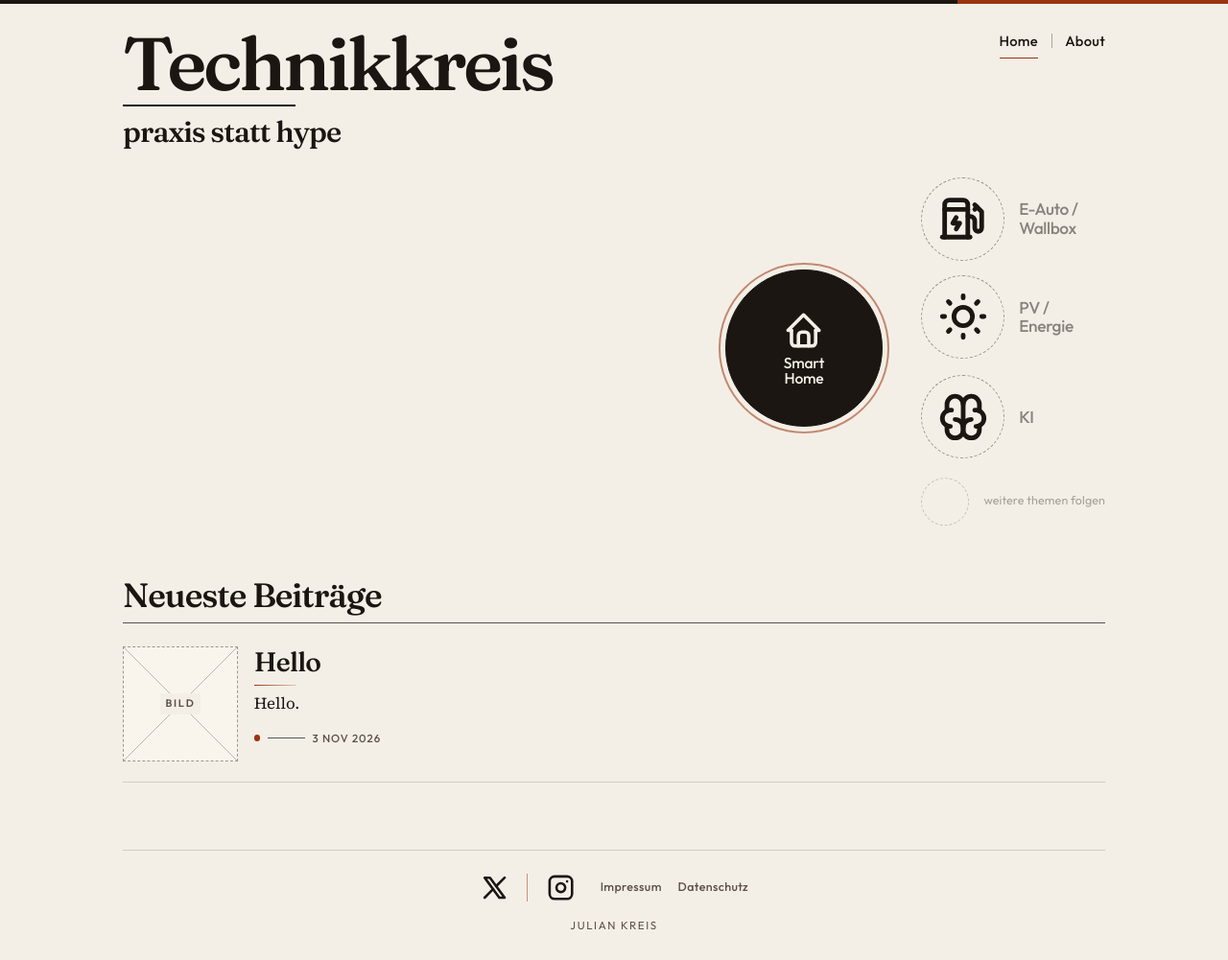
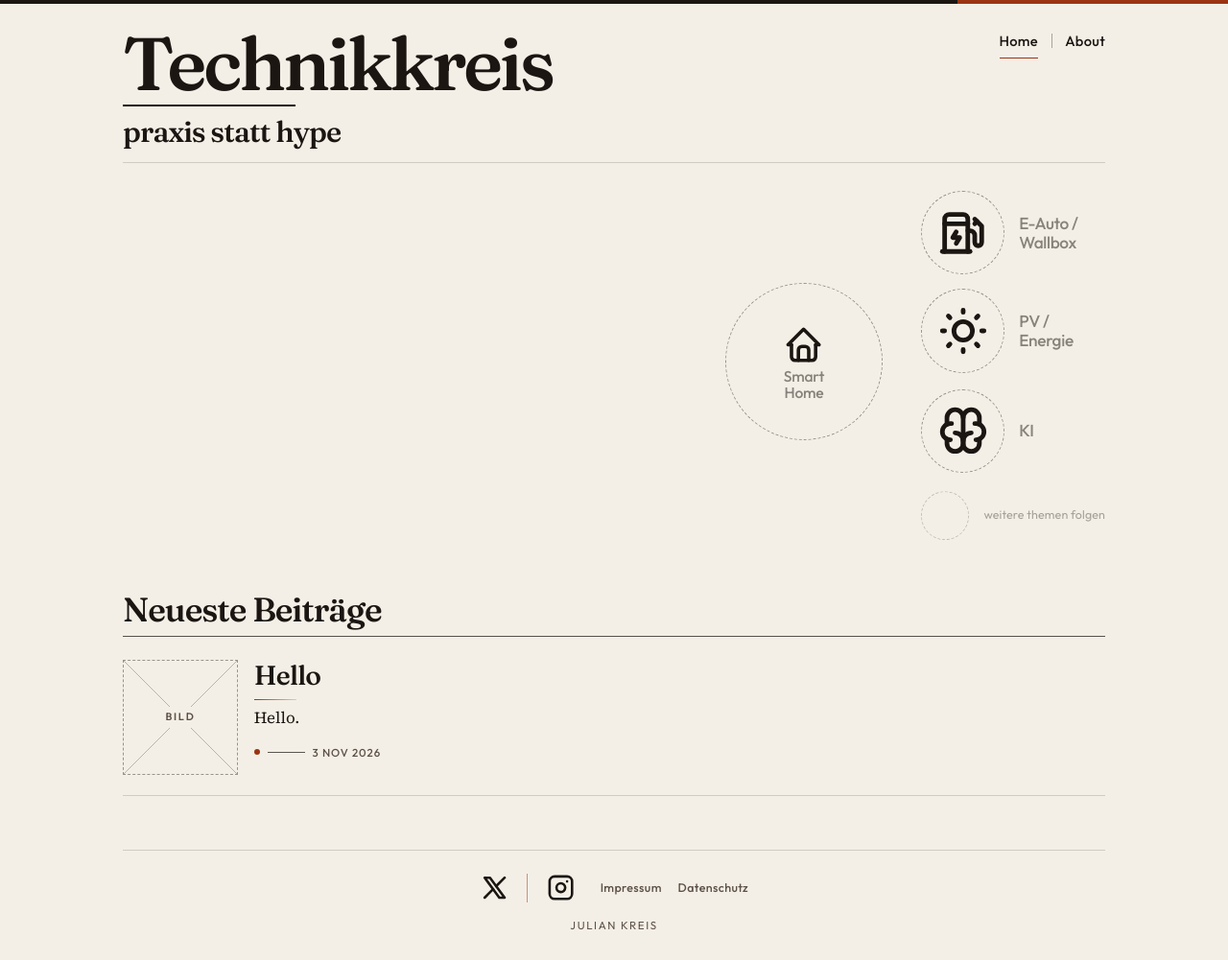
Before and after one commit to cirqly11/blog, a Jekyll site: the page built from index.html, in a window 1280 px wide and 1001 px high. Shown: the whole window at 96% size. Built offline with Jekyll 4.4.1, drawn with Linux system fonts in a browser that asks for light colours.

Commit message:
Pin the header and restore topic selection (#9)
Stick the top bar on every page, clip post art under its lines, and
make each topic bubble a toggle that fills only while it is selected.

Co-authored-by: Cursor Agent <cursoragent@cursor.com>
Co-authored-by: cirqly11 <cirqly11@users.noreply.github.com>

```diff
--- a/_includes/topic.html
+++ b/_includes/topic.html
@@ -19,11 +19,7 @@
 {%- else -%}
   {%- assign variant = "topic-side" -%}
 {%- endif -%}
-{%- if active -%}
-<button type="button" class="topic {{ variant }} is-active" data-topic="{{ topic.id }}" data-label="{{ topic.name | escape }}" aria-pressed="false" aria-controls="beitraege" style="--bob: {{ topic.bob }}; --bob-delay: {{ topic.delay }}">
-{%- else -%}
-<div class="topic {{ variant }} is-idle" style="--bob: {{ topic.bob }}; --bob-delay: {{ topic.delay }}">
-{%- endif -%}
+<button type="button" class="topic {{ variant }} {% if active %}is-active{% else %}is-idle{% endif %}" data-topic="{{ topic.id }}" data-label="{{ topic.name | escape }}" aria-pressed="false" aria-controls="beitraege" style="--bob: {{ topic.bob }}; --bob-delay: {{ topic.delay }}">
   {%- if topic.placement == "featured" -%}
   <span class="bubble">
     <span class="topic-icon" aria-hidden="true">
@@ -51,10 +47,5 @@
     {%- for line in topic.lines -%}{{ line }}{%- unless forloop.last -%}<br>{%- endunless -%}{%- endfor -%}
   </span>
   {%- endif -%}
-  {%- if active -%}
-  <span class="sr-only">, mit Beiträgen</span>
-  </button>
-  {%- else -%}
-  <span class="sr-only">, noch ohne Beiträge</span>
-</div>
-  {%- endif -%}
+  <span class="sr-only">{% if active %}, mit Beiträgen{% else %}, noch ohne Beiträge{% endif %}</span>
+</button>
--- a/assets/css/style.css
+++ b/assets/css/style.css
@@ -110,7 +110,7 @@ body {
 .site-header {
   position: sticky;
   top: 4px;
-  z-index: 4;
+  z-index: 5;
   display: flex;
   align-items: center;
   justify-content: space-between;
@@ -118,21 +118,13 @@ body {
   min-height: var(--header);
   padding: 1.15rem 0 0.85rem;
   background: var(--paper);
-  background: color-mix(in srgb, var(--paper) 88%, transparent);
-  backdrop-filter: blur(14px);
   border-bottom: 1px solid var(--line);
 }
 
 .page-home .site-header {
-  position: relative;
-  top: auto;
   align-items: flex-start;
   min-height: 0;
   padding-top: 1.7rem;
-  padding-bottom: 0;
-  border-bottom: 0;
-  background: transparent;
-  backdrop-filter: none;
 }
 
 .wordmark {
@@ -203,6 +195,8 @@ nav a[aria-current="page"] .nav-line {
 }
 
 main {
+  position: relative;
+  z-index: 0;
   flex: 1;
   padding: 2.75rem 0 3.5rem;
 }
@@ -257,7 +251,7 @@ button.topic {
 }
 
 .topic.is-idle {
-  cursor: default;
+  cursor: pointer;
 }
 
 .topic-side,
@@ -352,60 +346,39 @@ button.topic {
   color: rgba(27, 22, 18, 0.5);
 }
 
-.topic.is-active .bubble {
-  border-style: solid;
-  border-color: var(--ink);
-  color: var(--ink);
-}
-
-.topic.is-active:hover .bubble,
-.topic.is-active:focus-visible .bubble,
-.topic.is-selected .bubble,
-.topic-featured .bubble {
+.topic:hover .bubble,
+.topic:focus-visible .bubble,
+.topic.is-selected .bubble {
   background: var(--ink);
   color: var(--paper);
   border-style: solid;
   border-color: var(--ink);
   box-shadow:
     0 0 0 5px var(--paper),
-    0 0 0 7px rgba(154, 52, 18, 0.55);
+    0 0 0 7px rgba(154, 52, 18, 0.45);
 }
 
-.topic.topic-featured .bubble {
-  color: var(--paper);
-  border-style: solid;
-  border-color: var(--ink);
-}
-
-.topic.topic-featured .topic-label {
+.topic:hover .bubble .topic-label,
+.topic:focus-visible .bubble .topic-label,
+.topic.is-selected .bubble .topic-label {
   color: var(--paper);
 }
 
-.topic.is-selected .topic-label,
-.topic.is-active:hover .bubble .topic-label,
-.topic.is-active:focus-visible .bubble .topic-label {
-  color: var(--paper);
-}
-
-.constellation.is-choosing .topic-featured:not(.is-selected) .bubble {
-  background: transparent;
-  color: var(--ink);
-  box-shadow: none;
-}
-
-.constellation.is-choosing .topic-featured.is-active:not(.is-selected) .bubble {
-  border-style: solid;
-  border-color: var(--ink);
-}
-
-.constellation.is-choosing .topic-featured.is-idle:not(.is-selected) .bubble {
-  border-style: dashed;
-  border-color: var(--idle);
-  color: rgba(27, 22, 18, 0.45);
-}
-
-.constellation.is-choosing .topic-featured.is-idle:not(.is-selected) .topic-label {
-  color: rgba(27, 22, 18, 0.5);
+.topic.is-selected .bubble::after {
+  inset: -13px;
+  border: 0;
+  opacity: 1;
+  background: conic-gradient(
+    from 0deg,
+    transparent 0 60%,
+    rgba(255, 250, 244, 0.2) 70%,
+    rgba(255, 248, 236, 0.95) 78%,
+    rgba(154, 52, 18, 0.72) 86%,
+    transparent 96%
+  );
+  mask: radial-gradient(farthest-side, transparent calc(100% - 3px), #000 calc(100% - 1.5px));
+  -webkit-mask: radial-gradient(farthest-side, transparent calc(100% - 3px), #000 calc(100% - 1.5px));
+  animation: shine-spin 4.8s linear infinite;
 }
 
 .topics-soon {
@@ -448,7 +421,14 @@ button.topic {
   background: rgba(27, 22, 18, 0.72);
 }
 
-.latest-empty {
+.latest-head {
+  position: relative;
+  z-index: 1;
+  background: var(--paper);
+}
+
+.latest-empty,
+.latest-none {
   margin: 1rem 0 0;
   color: var(--muted);
   font-family: var(--sans);
@@ -456,12 +436,20 @@ button.topic {
 }
 
 .post-grid {
+  position: relative;
+  z-index: 0;
   list-style: none;
   margin: 0.35rem 0 0;
   padding: 0;
   display: grid;
   grid-template-columns: 1fr 1fr;
   border-bottom: 1px solid var(--line);
+}
+
+.post-card {
+  position: relative;
+  z-index: 0;
+  background: var(--paper);
 }
 
 .post-grid:not(.is-filtered) .post-card.is-later {
@@ -499,10 +487,12 @@ button.topic {
 
 .post-thumb {
   position: relative;
+  z-index: 0;
   display: block;
   aspect-ratio: 1;
+  overflow: hidden;
   border: 1px dashed rgba(27, 22, 18, 0.42);
-  background: rgba(255, 252, 247, 0.45);
+  background: var(--paper);
 }
 
 .post-thumb:has(img) {
@@ -928,6 +918,10 @@ main a {
   50% { translate: 0 -6px; }
 }
 
+@keyframes shine-spin {
+  to { transform: rotate(360deg); }
+}
+
 @keyframes topic-pulse {
   0%, 100% { opacity: 0; transform: scale(0.94); }
   50% { opacity: 1; transform: scale(1); }
@@ -948,6 +942,7 @@ main a {
   position: absolute;
   top: 0;
   right: 0;
+  z-index: 0;
   width: 10.75rem;
   margin: 0;
   color: var(--ink);
@@ -1056,6 +1051,11 @@ main a {
   .bubble {
     transition: none;
   }
+
+  .topic.is-selected .bubble::after {
+    animation: none;
+    opacity: 0;
+  }
 }
 
 @media (forced-colors: active) {
--- a/assets/js/site.js
+++ b/assets/js/site.js
@@ -8,12 +8,12 @@ if (!reduceMotion) {
 }
 
 function setupTopics() {
-  const topics = document.querySelectorAll(".topic.is-active");
+  const topics = document.querySelectorAll("button.topic");
   const cards = document.querySelectorAll(".post-card");
   const grid = document.querySelector(".post-grid");
-  const group = document.querySelector(".constellation");
   const live = document.querySelector(".topics-live");
-  if (!topics.length || !cards.length) return;
+  const empty = document.querySelector(".latest-none");
+  if (!topics.length) return;
 
   const apply = (id) => {
     let shown = 0;
@@ -26,6 +26,7 @@ function setupTopics() {
       if (visible) shown += 1;
     });
     if (grid) grid.classList.toggle("is-filtered", Boolean(id));
+    if (empty) empty.hidden = !id || shown > 0;
   };
 
   topics.forEach((topic) => {
@@ -38,13 +39,11 @@ function setupTopics() {
       });
       if (selected) {
         apply(null);
-        if (group) group.classList.remove("is-choosing");
         if (live) live.textContent = "Alle Beiträge";
         return;
       }
       topic.setAttribute("aria-pressed", "true");
       topic.classList.add("is-selected");
-      if (group) group.classList.add("is-choosing");
       apply(id);
       const label = topic.getAttribute("data-label") || "Thema";
       if (live) live.textContent = label + " ausgewählt";
@@ -90,7 +89,7 @@ async function boot() {
     );
   }
 
-  const activeTopics = document.querySelectorAll(".topic.is-active");
+  const activeTopics = document.querySelectorAll("button.topic");
   if (activeTopics.length) {
     hover(activeTopics, (element) => {
       const bubble = element.querySelector(".bubble");
@@ -110,9 +109,6 @@ async function boot() {
 
   const cards = document.querySelectorAll(".post-card");
   if (cards.length) {
-    cards.forEach((card) => {
-      card.style.willChange = "transform";
-    });
     const entrance = animate(
       cards,
       { opacity: [0, 1], y: [16, 0] },
@@ -126,18 +122,6 @@ async function boot() {
       });
     }
 
-    hover(cards, (element) => {
-      element.style.willChange = "transform";
-      animate(element, { y: -3 }, { type: "spring", bounce: 0.18, visualDuration: 0.24 });
-      return () => {
-        const leave = animate(element, { y: 0 }, { type: "spring", bounce: 0.12, visualDuration: 0.28 });
-        if (leave && typeof leave.then === "function") {
-          leave.then(() => {
-            element.style.willChange = "auto";
-          });
-        }
-      };
-    });
   }
 
   const reveals = [...document.querySelectorAll(".reveal")];
--- a/index.html
+++ b/index.html
@@ -64,4 +64,5 @@ layout: default
     {% endfor %}
   </ul>
   {% endif %}
+  <p class="latest-none" hidden>Keine Beiträge zu diesem Thema.</p>
 </section>
```
